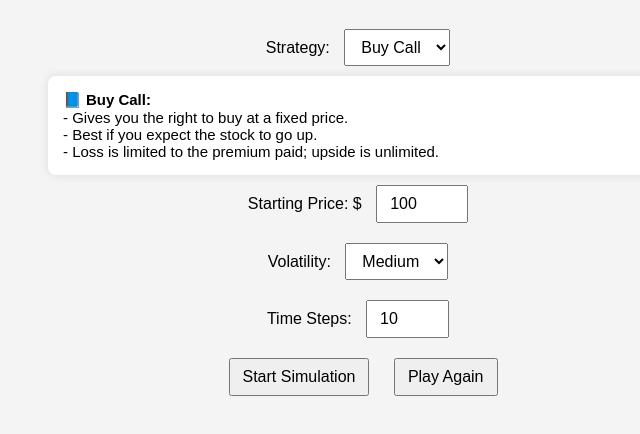
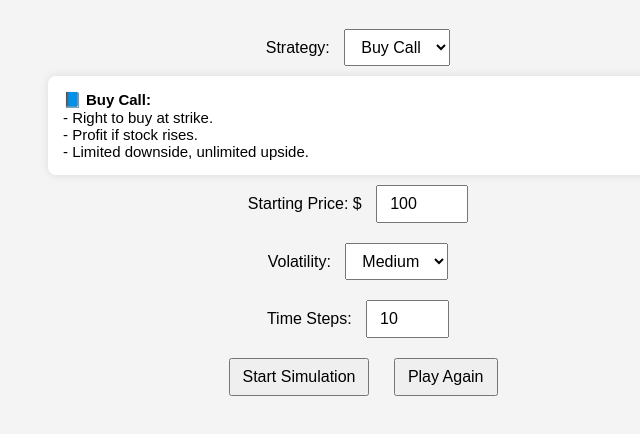
Before and after one commit to Ryanmkah/options-trader-simulator, a plain HTML site: page index.html in a window 1280 px wide. Shown: the part 100-534 px from the top of the page, without its empty margins (277-917 px from the left). Drawn offline with nearby package versions, Linux system fonts and the light colour scheme.

Commit message:
Enhance strategy options and descriptions
Added new options for selling strategies and updated strategy descriptions.

```diff
--- a/index.html
+++ b/index.html
@@ -31,23 +31,37 @@
       margin-top: 30px;
       max-width: 800px;
     }
+
+    #strategyInfo {
+      max-width: 600px;
+      margin: 0 auto;
+      background: #fff;
+      padding: 15px;
+      border-radius: 8px;
+      font-size: 15px;
+      box-shadow: 0 0 10px rgba(0,0,0,0.1);
+      text-align: left;
+    }
   </style>
 </head>
 <body>
   <h1>📈 Options Trader Simulator</h1>
 
-  <!-- User Settings -->
+  <!-- Strategy Selector -->
   <label for="strategy">Strategy:</label>
   <select id="strategy" onchange="updateStrategyExplanation()">
-  <option value="call">Buy Call</option>
-  <option value="put">Buy Put</option>
-  <option value="straddle">Straddle</option>
-  <option value="collar">Collar</option>
-</select><br>
+    <option value="call">Buy Call</option>
+    <option value="put">Buy Put</option>
+    <option value="straddle">Straddle</option>
+    <option value="collar">Collar</option>
+    <option value="sell_call">Sell Call</option>
+    <option value="sell_put">Sell Put</option>
+  </select><br>
 
-<div id="strategyInfo" style="max-width: 600px; margin: 0 auto; background: #fff; padding: 15px; border-radius: 8px; font-size: 15px; box-shadow: 0 0 10px rgba(0,0,0,0.1); text-align: left;"></div>
+  <!-- Explanation Panel -->
+  <div id="strategyInfo"></div>
 
-
+  <!-- User Controls -->
   <label for="startPrice">Starting Price: $</label>
   <input type="number" id="startPrice" value="100" step="1" min="10" max="500"><br>
 
@@ -64,47 +78,12 @@
   <button onclick="startSimulation()">Start Simulation</button>
   <button onclick="location.reload()">Play Again</button>
 
+  <!-- Output Areas -->
   <div id="news"></div>
   <div id="result"></div>
   <canvas id="payoffChart"></canvas>
 
   <script>
-
-    const strategyDescriptions = {
-      call: `
-        <strong>📘 Buy Call:</strong><br>
-        - Gives you the right to buy at a fixed price.<br>
-        - Best if you expect the stock to go up.<br>
-        - Loss is limited to the premium paid; upside is unlimited.
-      `,
-      put: `
-      <strong>📘 Buy Put:</strong><br>
-      - Gives you the right to sell at a fixed price.<br>
-      - Great during bearish markets.<br>
-      - Profit rises as stock price falls, limited downside.
-    `,
-      straddle: `
-        <strong>📘 Straddle:</strong><br>
-        - Buy both a call and a put at the same strike.<br>
-        - Best when you expect a big move, but not sure which direction.<br>
-        - Risk: Expensive (2 premiums) and loses if the stock stays flat.
-      `,
-      collar: `
-        <strong>📘 Collar:</strong><br>
-        - Buy a put and sell a call (protective hedge).<br>
-        - Used to cap losses and gains.<br>
-        - Good for preserving capital with limited upside/downside.
-      `
-    };
-
-  function updateStrategyExplanation() {
-    const strategy = document.getElementById("strategy").value;
-    document.getElementById("strategyInfo").innerHTML = strategyDescriptions[strategy];
-  }
-
-// Show initial explanation on page load
-  window.onload = updateStrategyExplanation;
-
     const strikePrice = 100;
     const premium = 5;
     const upperStrike = 110;
@@ -121,7 +100,51 @@
       { text: "📰 Geopolitical tensions increase", effect: -3 }
     ];
 
-    let chart;
+    const strategyDescriptions = {
+      call: `
+        <strong>📘 Buy Call:</strong><br>
+        - Right to buy at strike.<br>
+        - Profit if stock rises.<br>
+        - Limited downside, unlimited upside.
+      `,
+      put: `
+        <strong>📘 Buy Put:</strong><br>
+        - Right to sell at strike.<br>
+        - Profit if stock falls.<br>
+        - Limited loss, big gains in bearish markets.
+      `,
+      straddle: `
+        <strong>📘 Straddle:</strong><br>
+        - Buy call + put at same strike.<br>
+        - Wins if stock moves big, up or down.<br>
+        - Loses if stock stays flat.
+      `,
+      collar: `
+        <strong>📘 Collar:</strong><br>
+        - Buy put + sell call.<br>
+        - Caps gains and losses.<br>
+        - Used to hedge when holding stock.
+      `,
+      sell_call: `
+        <strong>📘 Sell Call:</strong><br>
+        - You must sell if stock rises.<br>
+        - Best if stock stays flat or falls.<br>
+        - Limited gain (premium), unlimited risk if stock surges.
+      `,
+      sell_put: `
+        <strong>📘 Sell Put:</strong><br>
+        - You must buy if stock drops.<br>
+        - Used to earn premium or buy discounted.<br>
+        - High risk if stock crashes far below strike.
+      `
+    };
+
+    function updateStrategyExplanation() {
+      const strategy = document.getElementById("strategy").value;
+      document.getElementById("strategyInfo").innerHTML = strategyDescriptions[strategy];
+    }
+
+    window.onload = updateStrategyExplanation;
 
     function getVolatilityRange(level) {
       switch (level) {
@@ -143,8 +166,6 @@
 
       for (let i = 0; i < steps; i++) {
         let movement = getRandomMovement(volatility);
-
-        // 30% chance of news event
         if (Math.random() < 0.3) {
           const news = newsEvents[Math.floor(Math.random() * newsEvents.length)];
           movement += news.effect;
@@ -171,10 +192,16 @@
           return Math.max(stockPrice - strikePrice, 0) + Math.max(strikePrice - stockPrice, 0) - 2 * premium;
         case "collar":
           return Math.min(Math.max(stockPrice - lowerStrike, 0), upperStrike - lowerStrike) - premium;
+        case "sell_call":
+          return -(Math.max(stockPrice - strikePrice, 0)) + premium;
+        case "sell_put":
+          return -(Math.max(strikePrice - stockPrice, 0)) + premium;
         default:
           return 0;
       }
     }
+
+    let chart;
 
     function startSimulation() {
       const strategy = document.getElementById("strategy").value;
@@ -187,14 +214,12 @@
       const finalPrice = stockPath[stockPath.length - 1];
       const profit = payoff(finalPrice, strategy);
 
-      // Show news headlines
       document.getElementById("news").innerHTML = `<h3>📰 Market Headlines</h3><ul style="text-align: left; max-width: 600px; margin: 0 auto;">` +
         headlines.map(h => `<li>${h}</li>`).join('') + `</ul>`;
 
-      // Show results
       document.getElementById("result").innerHTML = `
         📊 Final Stock Price: <strong>$${finalPrice.toFixed(2)}</strong><br>
-        🧠 Strategy Used: <strong>${strategy.toUpperCase()}</strong><br>
+        🧠 Strategy Used: <strong>${strategy.replace("_", " ").toUpperCase()}</strong><br>
         💵 Profit/Loss: <strong style="color:${profit >= 0 ? 'green' : 'red'};">$${profit.toFixed(2)}</strong>
       `;
 
@@ -222,7 +247,7 @@
           plugins: {
             title: {
               display: true,
-              text: `Stock Price Movement (${strategy.toUpperCase()})`
+              text: `Stock Price Movement (${strategy.replace("_", " ").toUpperCase()})`
             }
           },
           scales: {
```
